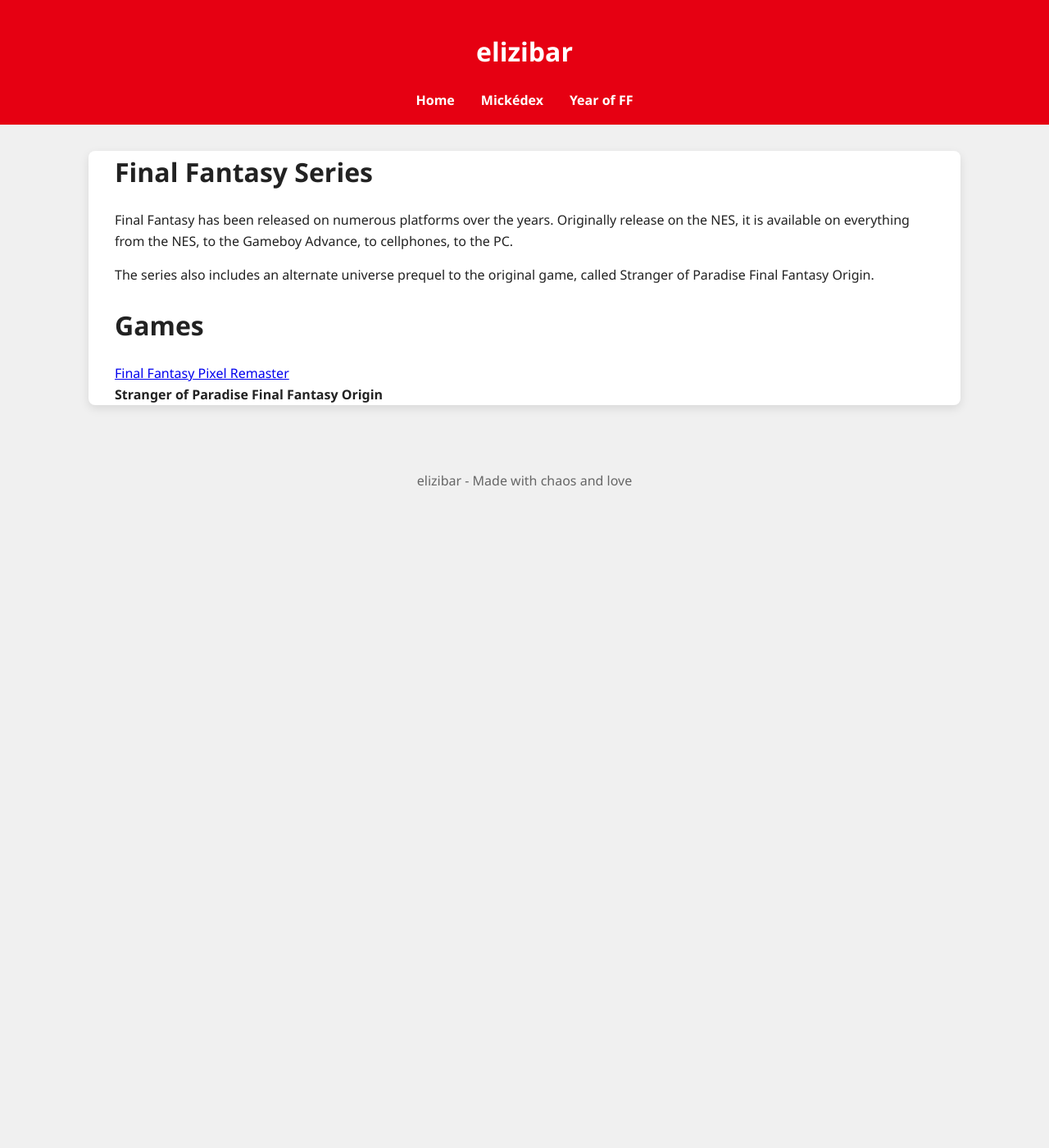
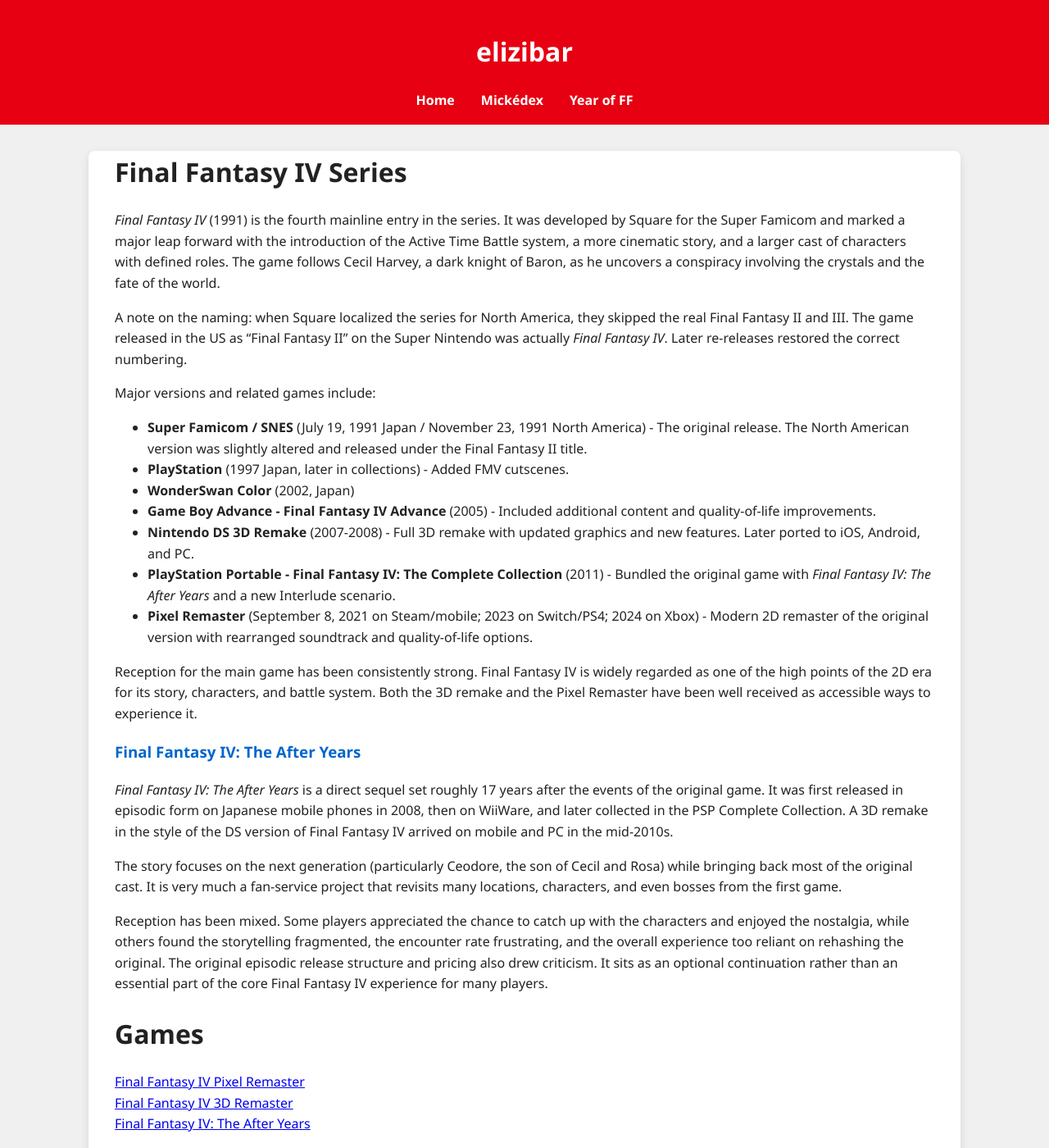
Before and after one commit to elizibar/elizibar.github.io, a Jekyll site: the page built from yearoffinalfantasy/Series/ff4series.md, in a window 1280 px wide and 1400 px high. Shown: the whole window at 82% size. Built offline with Jekyll 4.4.1, drawn with Linux system fonts in a browser that asks for light colours; some of the changed text lies outside the part shown.

Commit message:
Update ff4series.md

```diff
--- a/yearoffinalfantasy/Series/ff4series.md
+++ b/yearoffinalfantasy/Series/ff4series.md
@@ -1,15 +1,45 @@
 ---
-title: Final Fantasy Series
+title: Final Fantasy IV Series
 layout: default
 permalink: /yearoffinalfantasy/ff4series/
 ---
 
-# Final Fantasy Series
+# Final Fantasy IV Series
 
-Final Fantasy has been released on numerous platforms over the years.  Originally release on the NES, it is available on everything from the NES, to the Gameboy Advance, to cellphones, to the PC.
+*Final Fantasy IV* (1991) is the fourth mainline entry in the series. It was developed by Square for the Super Famicom and marked a major leap forward with the introduction of the Active Time Battle system, a more cinematic story, and a larger cast of characters with defined roles. The game follows Cecil Harvey, a dark knight of Baron, as he uncovers a conspiracy involving the crystals and the fate of the world.
 
-The series also includes an alternate universe prequel to the original game, called Stranger of Paradise Final Fantasy Origin.
+A note on the naming: when Square localized the series for North America, they skipped the real Final Fantasy II and III. The game released in the US as "Final Fantasy II" on the Super Nintendo was actually *Final Fantasy IV*. Later re-releases restored the correct numbering.
+
+Major versions and related games include:
+
+- **Super Famicom / SNES** (July 19, 1991 Japan / November 23, 1991 North America) - The original release. The North American version was slightly altered and released under the Final Fantasy II title.
+- **PlayStation** (1997 Japan, later in collections) - Added FMV cutscenes.
+- **WonderSwan Color** (2002, Japan)
+- **Game Boy Advance - Final Fantasy IV Advance** (2005) - Included additional content and quality-of-life improvements.
+- **Nintendo DS 3D Remake** (2007-2008) - Full 3D remake with updated graphics and new features. Later ported to iOS, Android, and PC.
+- **PlayStation Portable - Final Fantasy IV: The Complete Collection** (2011) - Bundled the original game with *Final Fantasy IV: The After Years* and a new Interlude scenario.
+- **Pixel Remaster** (September 8, 2021 on Steam/mobile; 2023 on Switch/PS4; 2024 on Xbox) - Modern 2D remaster of the original version with rearranged soundtrack and quality-of-life options.
+
+Reception for the main game has been consistently strong. Final Fantasy IV is widely regarded as one of the high points of the 2D era for its story, characters, and battle system. Both the 3D remake and the Pixel Remaster have been well received as accessible ways to experience it.
+
+### Final Fantasy IV: The After Years
+
+*Final Fantasy IV: The After Years* is a direct sequel set roughly 17 years after the events of the original game. It was first released in episodic form on Japanese mobile phones in 2008, then on WiiWare, and later collected in the PSP Complete Collection. A 3D remake in the style of the DS version of Final Fantasy IV arrived on mobile and PC in the mid-2010s.
+
+The story focuses on the next generation (particularly Ceodore, the son of Cecil and Rosa) while bringing back most of the original cast. It is very much a fan-service project that revisits many locations, characters, and even bosses from the first game.
+
+Reception has been mixed. Some players appreciated the chance to catch up with the characters and enjoyed the nostalgia, while others found the storytelling fragmented, the encounter rate frustrating, and the overall experience too reliant on rehashing the original. The original episodic release structure and pricing also drew criticism. It sits as an optional continuation rather than an essential part of the core Final Fantasy IV experience for many players.
 
 # Games
-[Final Fantasy Pixel Remaster](/yearoffinalfantasy/ff1pr/)
-**Stranger of Paradise Final Fantasy Origin**
+
+[Final Fantasy IV Pixel Remaster](/yearoffinalfantasy/ff4pr/)
+[Final Fantasy IV 3D Remaster](/yearoffinalfantasy/ff4ds/)
+[Final Fantasy IV: The After Years](/yearoffinalfantasy/ff4after/)
+
+### Links
+
+- [FINAL FANTASY IV Pixel Remaster on Steam](https://store.steampowered.com/app/1173800/FINAL_FANTASY_IV/)
+- [Final Fantasy IV on Wikipedia](https://en.wikipedia.org/wiki/Final_Fantasy_IV)
+- [Final Fantasy IV: The After Years on Wikipedia](https://en.wikipedia.org/wiki/Final_Fantasy_IV:_The_After_Years)
+
+[Return to the Year of Final Fantasy](/yearoffinalfantasy/)
```
